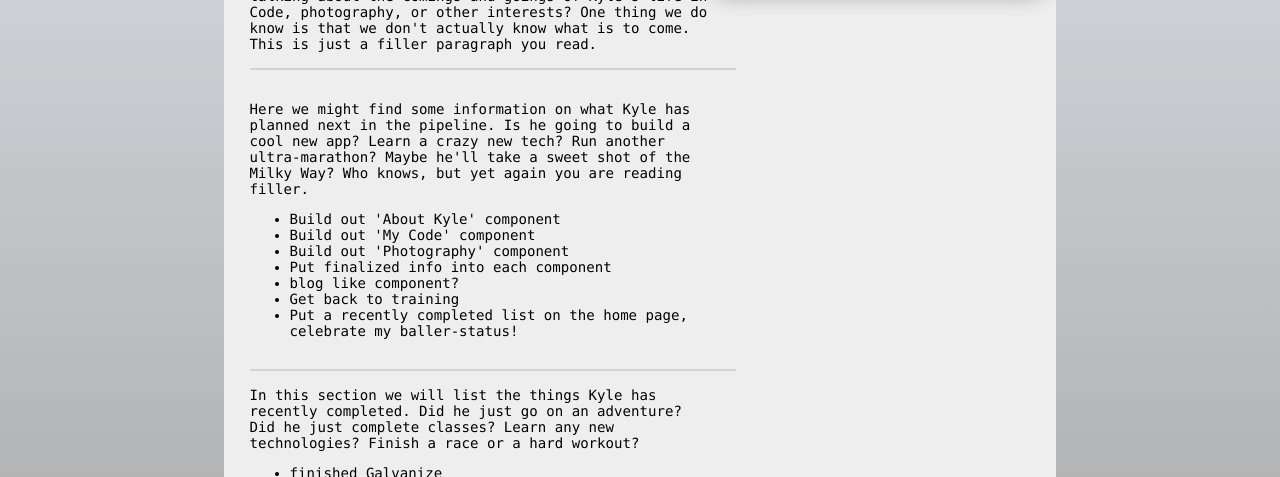
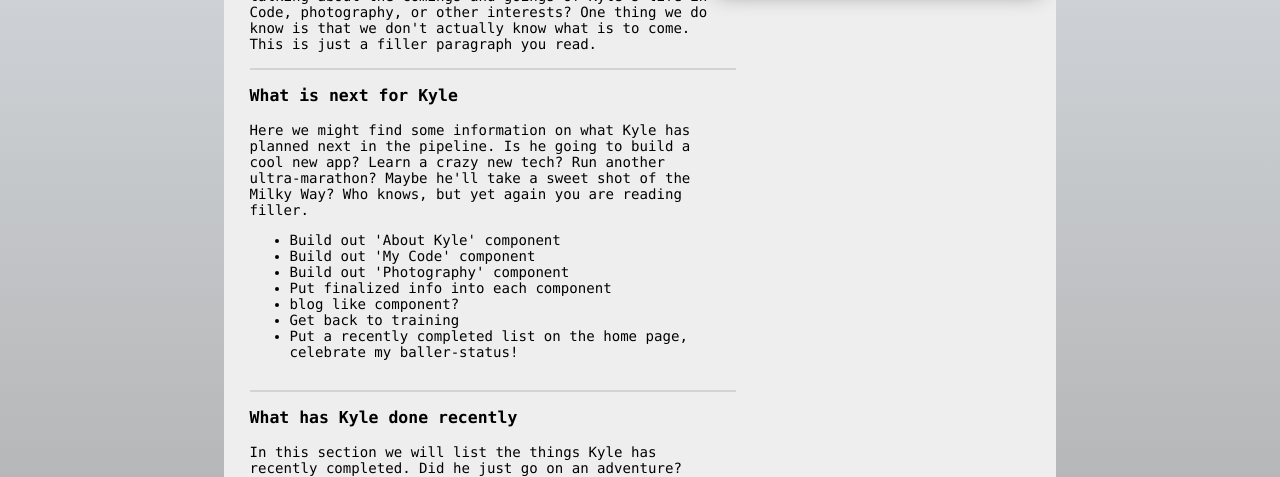
Before and after one commit to tilley-kyle/kyle-portfolio, a React (Create React App) app: page / in a window 1280 px wide. Shown: the part 457-934 px from the top of the page. Built offline with nearby package versions, Linux system fonts and the light colour scheme.

Commit message:
added headers for my 'next' and 'recent' sections. Done with home page for now

```diff
--- a/src/App.css
+++ b/src/App.css
@@ -23,3 +23,7 @@
   margin: 15px;
   font-size: 1.2vw;
 }
+
+h3 {
+  margin-top: 0vh;
+}
--- a/src/components/Home.css
+++ b/src/components/Home.css
@@ -1,15 +1,6 @@
 .home-container {
   display: grid;
   grid-template-columns: 1fr 65vmax 1fr;
-}
-
-.recent-container {
-  width: 36vmax;
-  padding: 2vmin 2vmax;
-  padding-left: 0vmax;
-  margin-left: 2vmax;
-  font-size: 1.1vw;
-  border-bottom: 2px solid lightgray;
 }
 
 .left-column {
@@ -48,6 +39,15 @@
   border-bottom: 2px solid lightgray;
 }
 
+.recent-container {
+  width: 36vmax;
+  padding: 2vmin 2vmax;
+  padding-left: 0vmax;
+  margin-left: 2vmax;
+  font-size: 1.1vw;
+  border-bottom: 2px solid lightgray;
+}
+
 .fricken {
   background-image: url('../images/fricken.jpg');
   height: auto;
--- a/src/components/Home.jsx
+++ b/src/components/Home.jsx
@@ -8,11 +8,13 @@ const Home = () => (
     <div className="center-column">
     <img className="fricken" src={image} alt="where is the Fricken?"/>
       <h1 className="title1">Welcome to the world of Kyle</h1>
-      <p className="top-paragraph">Here we might find information as to why this site might exist. Will this site be for the Code of Kyle? Will it be for view the world as Kyle
+      <div className="top-paragraph">
+        Here we might find information as to why this site might exist. Will this site be for the Code of Kyle? Will it be for view the world as Kyle
         attempts to capture it through the lenses of a DSLR? Maybe we will learn who Kyle is in a section that describes what this site is About. What about a blog-like section, talking
         about the comings and goings of Kyle's life in Code, photography, or other interests? One thing we do know is that we don't actually know what is to come. This is just a filler paragraph you read.
-      </p>
+      </div>
       <div className="recent-container">
+        <h3>What is next for Kyle</h3>
         Here we might find some information on what Kyle has planned next in the pipeline. Is he going to build a cool new app? Learn a crazy new tech? Run another ultra-marathon?
         Maybe he'll take a sweet shot of the Milky Way? Who knows, but yet again you are reading filler.
         <ul className="ul">
@@ -26,6 +28,7 @@ const Home = () => (
         </ul>
       </div>
       <div className="recent-container">
+        <h3>What has Kyle done recently</h3>
         In this section we will list the things Kyle has recently completed. Did he just go on an adventure?
         Did he just complete classes? Learn any new technologies? Finish a race or a hard workout?
         <ul className="ul">
```
